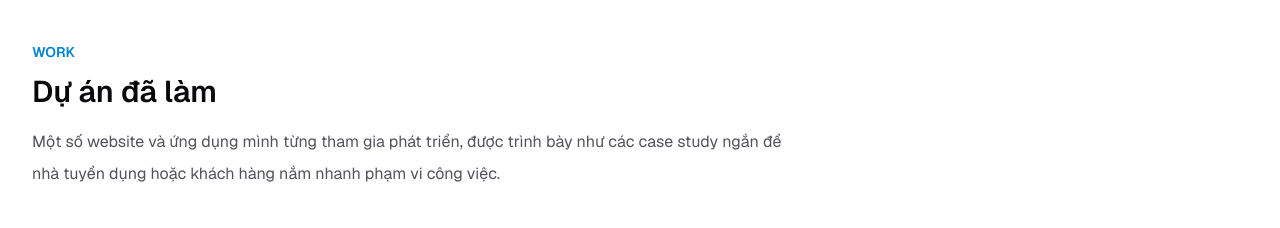
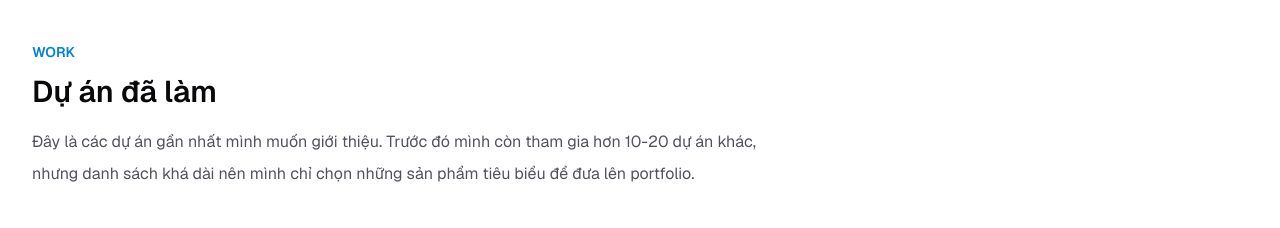
Before and after one commit to winnertech2025-max/thang-portfolio, a Next.js app: page / in a window 1280 px wide. Shown: the part 1640-1868 px from the top of the page. Built offline with nearby package versions, Linux system fonts and the light colour scheme; grey boxes are pictures that could not be loaded.

Commit message:
Update project intro copy

```diff
--- a/src/app/page.tsx
+++ b/src/app/page.tsx
@@ -87,7 +87,7 @@ const copy = {
     skillsTitle: "Kỹ năng",
     projectsTitle: "Dự án đã làm",
     projectsIntro:
-      "Một số website và ứng dụng mình từng tham gia phát triển, được trình bày như các case study ngắn để nhà tuyển dụng hoặc khách hàng nắm nhanh phạm vi công việc.",
+      "Đây là các dự án gần nhất mình muốn giới thiệu. Trước đó mình còn tham gia hơn 10-20 dự án khác, nhưng danh sách khá dài nên mình chỉ chọn những sản phẩm tiêu biểu để đưa lên portfolio.",
     billsTitle: "Check bill chuyển khoản",
     billsIntro:
       "Khu vực lưu và đối chiếu các bill chuyển khoản đã nhận. Ảnh được đọc từ thư mục public với tên bill1.jpg đến bill13.jpg.",
@@ -126,7 +126,7 @@ const copy = {
     skillsTitle: "Skills",
     projectsTitle: "Selected projects",
     projectsIntro:
-      "A selection of websites and apps I have worked on, presented as compact case studies so recruiters and clients can understand the scope quickly.",
+      "These are the most recent projects I want to highlight. I have worked on 10-20+ other projects before, but the full list is quite long, so this portfolio focuses on representative products.",
     billsTitle: "Bank transfer bill check",
     billsIntro:
       "A simple place to store and review received transfer receipts. Images are loaded from public as bill1.jpg through bill13.jpg.",
```
